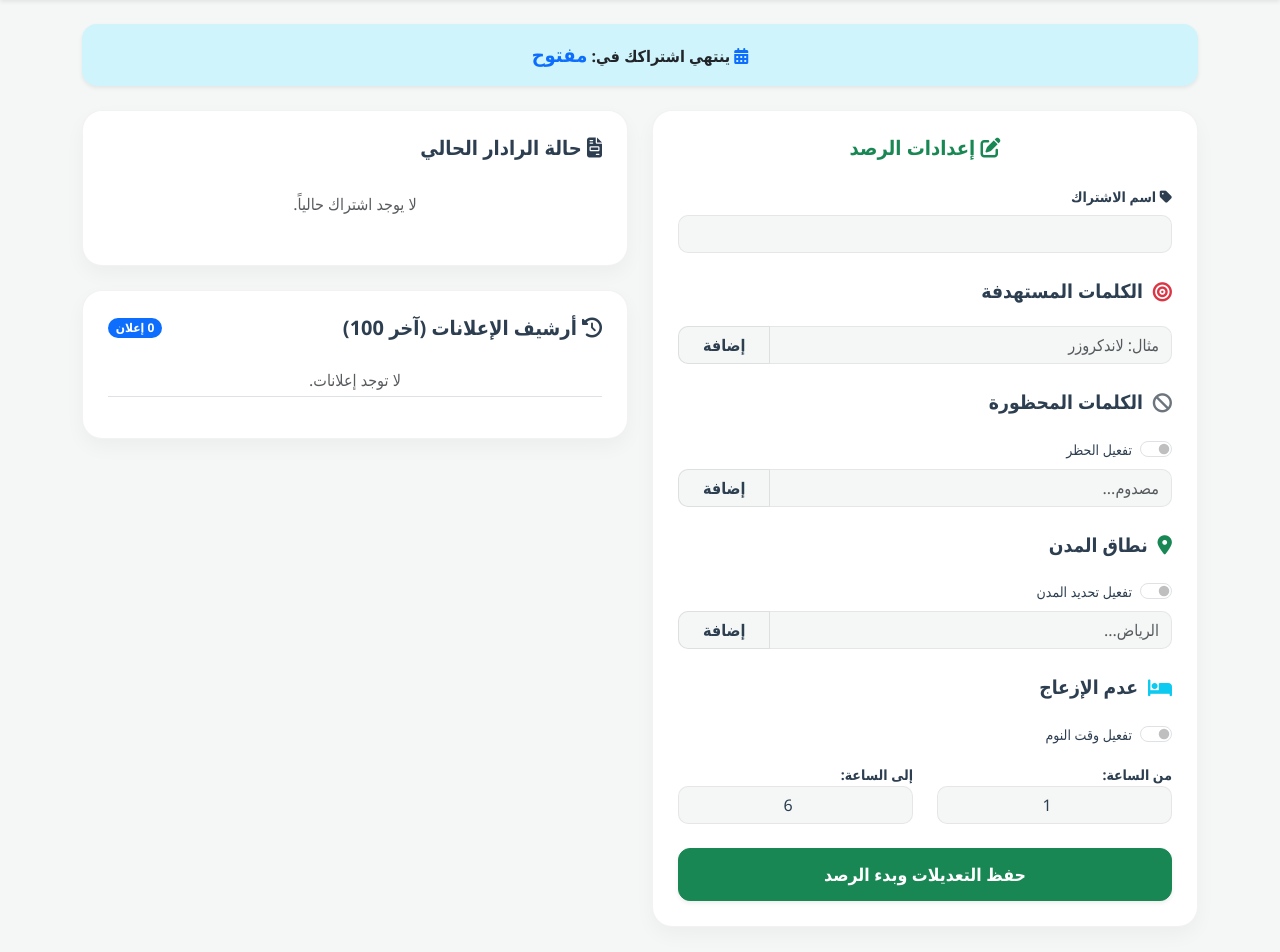
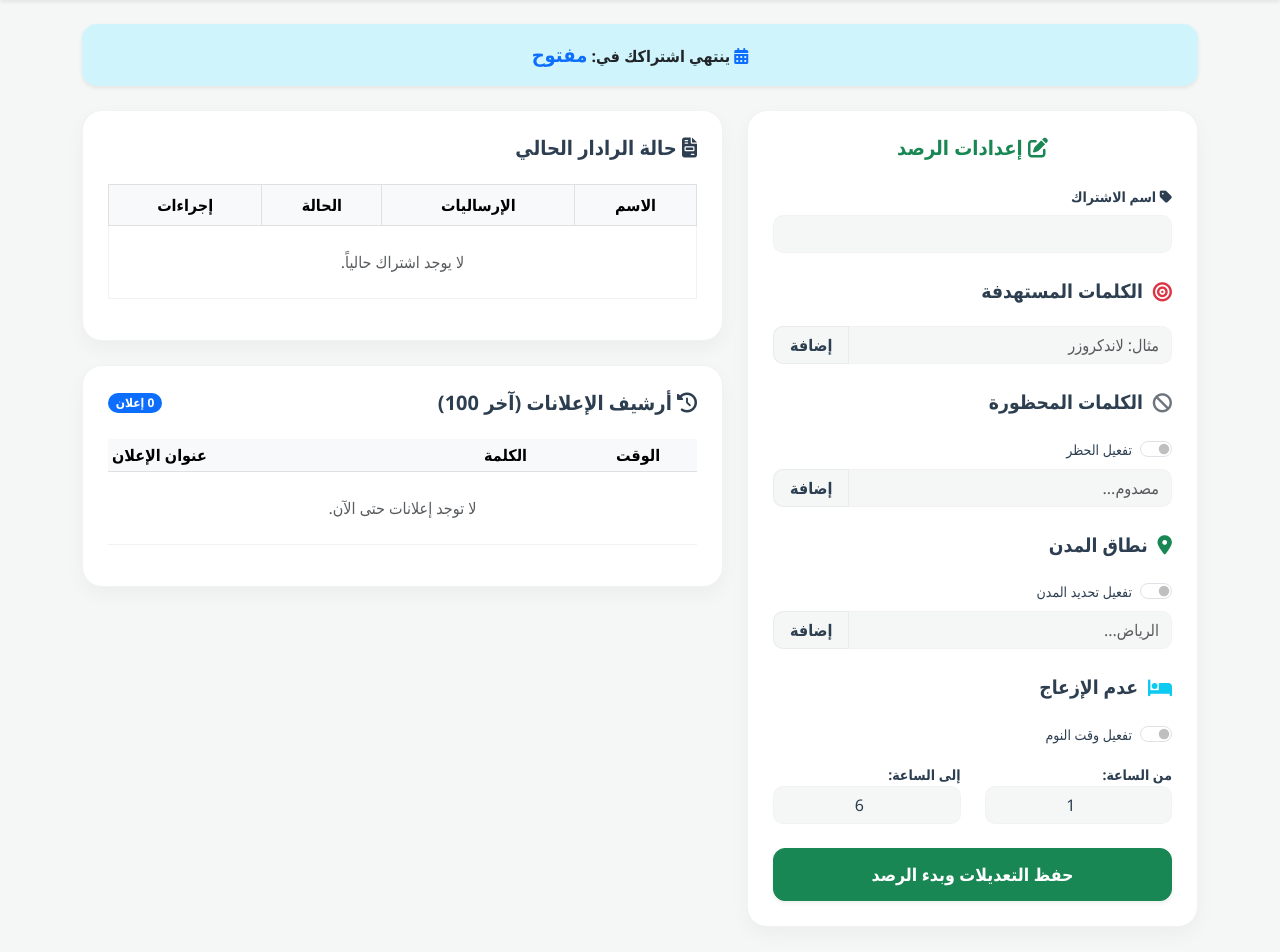
Before and after one commit to turky4500/haraj-saas, a Flask app: page /user_dashboard in a window 1280 px wide. Shown: the part 56-1008 px from the top of the page. Run offline with Flask 3, Linux system fonts and the light colour scheme; the visitor is signed in with stand-in values (Sample User, id 1); data that the repository does not hold is empty.

Commit message:
Update user.html

```diff
--- a/templates/user.html
+++ b/templates/user.html
@@ -7,19 +7,19 @@
     <link href="https://cdn.jsdelivr.net/npm/bootstrap@5.3.0/dist/css/bootstrap.rtl.min.css" rel="stylesheet">
     <link rel="stylesheet" href="https://cdnjs.cloudflare.com/ajax/libs/font-awesome/6.4.0/css/all.min.css">
     <style>
-        :root { --bg-color: #f4f7f6; --text-color: #2c3e50; --card-bg: #ffffff; --nav-bg: #2c3e50; }
-        body.dark-mode { --bg-color: #121212; --text-color: #e0e0e0; --card-bg: #1e1e1e; --nav-bg: #000000; }
+        :root { --bg-color: #f4f7f6; --text-color: #2c3e50; --card-bg: #ffffff; --nav-bg: #2c3e50; --border-color: rgba(128,128,128,0.1); }
+        body.dark-mode { --bg-color: #121212; --text-color: #e0e0e0; --card-bg: #1e1e1e; --nav-bg: #000000; --border-color: rgba(255,255,255,0.1); }
         body { background-color: var(--bg-color); font-family: 'Segoe UI', Tahoma, Geneva, Verdana, sans-serif; color: var(--text-color); transition: 0.3s; }
         .navbar { background-color: var(--nav-bg); }
-        .glass-card { background: var(--card-bg); border-radius: 20px; border: 1px solid rgba(128,128,128,0.1); box-shadow: 0 8px 20px rgba(0,0,0,0.04); margin-bottom: 25px; padding: 25px; }
+        .glass-card { background: var(--card-bg); border-radius: 20px; border: 1px solid var(--border-color); box-shadow: 0 8px 20px rgba(0,0,0,0.04); margin-bottom: 25px; padding: 25px; }
         .section-title { font-size: 1.2rem; font-weight: bold; margin-bottom: 20px; display: flex; align-items: center; gap: 10px; }
-        .form-control { border-radius: 10px; background-color: var(--bg-color); color: var(--text-color); border: 1px solid rgba(128,128,128,0.2); }
+        .form-control { border-radius: 10px; background-color: var(--bg-color); color: var(--text-color); border: 1px solid var(--border-color); }
         .tag-chip { display: inline-flex; align-items: center; background-color: #e1f0fa; color: #0d6efd; padding: 5px 15px; border-radius: 20px; font-size: 0.9rem; margin: 5px 5px 5px 0; font-weight: 500; border: 1px solid #cde4f7; }
         .tag-chip i { margin-right: 8px; cursor: pointer; color: #dc3545; transition: 0.2s; }
-        .btn-add { border-radius: 10px; background-color: var(--bg-color); color: var(--text-color); font-weight: bold; border: 1px solid rgba(128,128,128,0.2); }
+        .btn-add { border-radius: 10px; background-color: var(--bg-color); color: var(--text-color); font-weight: bold; border: 1px solid var(--border-color); }
         .main-btn { border-radius: 12px; font-size: 1.1rem; padding: 12px; }
-        .log-table { max-height: 350px; overflow-y: auto; }
-        table { color: var(--text-color) !important; }
+        .log-table { max-height: 400px; overflow-y: auto; }
+        table { color: var(--text-color) !important; border-color: var(--border-color) !important; }
         .dark-toggle { background: transparent; border: none; color: white; font-size: 1.2rem; cursor: pointer; }
     </style>
 </head>
@@ -61,7 +61,7 @@
         {% endwith %}
 
         <div class="row">
-            <div class="col-md-6">
+            <div class="col-md-5">
                 <div class="glass-card">
                     <h5 class="mb-4 fw-bold text-center text-success"><i class="fas fa-edit"></i> إعدادات الرصد</h5>
                     <fieldset {% if is_expired %}disabled{% endif %}>
@@ -74,7 +74,7 @@
                             <div class="section-title"><i class="fas fa-bullseye text-danger"></i> الكلمات المستهدفة</div>
                             <div class="input-group mb-2">
                                 <input type="text" id="kwInput" class="form-control" placeholder="مثال: لاندكروزر">
-                                <button type="button" class="btn btn-add px-4" onclick="addTag('kwInput', 'kwTags', 'keywordsHidden')">إضافة</button>
+                                <button type="button" class="btn btn-add px-3" onclick="addTag('kwInput', 'kwTags', 'keywordsHidden')">إضافة</button>
                             </div>
                             <div id="kwTags" class="mb-4"></div>
                             <input type="hidden" name="keywords" id="keywordsHidden" required>
@@ -86,7 +86,7 @@
                             </div>
                             <div class="input-group mb-2">
                                 <input type="text" id="excInput" class="form-control" placeholder="مصدوم...">
-                                <button type="button" class="btn btn-add px-4" onclick="addTag('excInput', 'excTags', 'excHidden')">إضافة</button>
+                                <button type="button" class="btn btn-add px-3" onclick="addTag('excInput', 'excTags', 'excHidden')">إضافة</button>
                             </div>
                             <div id="excTags" class="mb-4"></div>
                             <input type="hidden" name="excluded_words" id="excHidden">
@@ -98,7 +98,7 @@
                             </div>
                             <div class="input-group mb-2">
                                 <input type="text" id="cityInput" class="form-control" placeholder="الرياض...">
-                                <button type="button" class="btn btn-add px-4" onclick="addTag('cityInput', 'cityTags', 'cityHidden')">إضافة</button>
+                                <button type="button" class="btn btn-add px-3" onclick="addTag('cityInput', 'cityTags', 'cityHidden')">إضافة</button>
                             </div>
                             <div id="cityTags" class="mb-4"></div>
                             <input type="hidden" name="cities" id="cityHidden">
@@ -125,16 +125,24 @@
                 </div>
             </div>
 
-            <div class="col-md-6">
+            <div class="col-md-7">
                 <div class="glass-card mb-4">
                     <h5 class="mb-4 fw-bold"><i class="fas fa-file-invoice"></i> حالة الرادار الحالي</h5>
                     <div class="table-responsive">
-                        <table class="table align-middle text-center table-borderless">
+                        <table class="table align-middle text-center table-bordered">
+                            <thead class="table-light">
+                                <tr>
+                                    <th>الاسم</th>
+                                    <th>الإرساليات</th>
+                                    <th>الحالة</th>
+                                    <th>إجراءات</th>
+                                </tr>
+                            </thead>
                             <tbody>
                                 {% if sub %}
-                                <tr class="border-bottom">
+                                <tr>
                                     <td class="fw-bold text-primary">{{ sub.name }}</td>
-                                    <td><span class="badge bg-dark px-3">{{ sub.sent_count }}</span></td>
+                                    <td><span class="badge bg-dark px-3 fs-6">{{ sub.sent_count }}</span></td>
                                     <td>
                                         {% if sub.status == 'active' %}
                                             <span class="badge bg-success px-3">نشط</span>
@@ -144,15 +152,15 @@
                                     </td>
                                     <td>
                                         {% if not is_expired %}
-                                            <a href="/toggle_sub/{{ sub.id }}" class="btn btn-sm {% if sub.status == 'active' %}btn-warning{% else %}btn-success{% endif %}">
-                                                {% if sub.status == 'active' %}<i class="fas fa-pause"></i>{% else %}<i class="fas fa-play"></i>{% endif %}
+                                            <a href="/toggle_sub/{{ sub.id }}" class="btn btn-sm {% if sub.status == 'active' %}btn-warning{% else %}btn-success{% endif %} fw-bold">
+                                                {% if sub.status == 'active' %}<i class="fas fa-pause"></i> إيقاف{% else %}<i class="fas fa-play"></i> استئناف{% endif %}
                                             </a>
                                         {% endif %}
                                         <a href="/delete_sub/{{ sub.id }}" class="btn btn-sm btn-outline-danger" onclick="return confirm('حذف نهائياً؟')"><i class="fas fa-trash"></i></a>
                                     </td>
                                 </tr>
                                 {% else %}
-                                <tr><td colspan="4" class="text-muted">لا يوجد اشتراك حالياً.</td></tr>
+                                <tr><td colspan="4" class="text-muted py-4">لا يوجد اشتراك حالياً.</td></tr>
                                 {% endif %}
                             </tbody>
                         </table>
@@ -165,16 +173,23 @@
                         <span class="badge bg-primary rounded-pill">{{ sub.sent_count if sub else 0 }} إعلان</span>
                     </div>
                     <div class="table-responsive">
-                        <table class="table table-sm table-hover align-middle">
+                        <table class="table table-sm table-hover align-middle text-center">
+                            <thead class="table-light">
+                                <tr>
+                                    <th style="width: 20%;">الوقت</th>
+                                    <th style="width: 25%;">الكلمة</th>
+                                    <th class="text-end">عنوان الإعلان</th>
+                                </tr>
+                            </thead>
                             <tbody>
                                 {% for log in logs %}
                                 <tr>
-                                    <td style="width: 25%;"><span class="badge bg-light text-primary border rounded-pill">{{ log.keyword_matched }}</span></td>
-                                    <td><a href="{{ log.url }}" target="_blank" class="text-decoration-none text-info fw-bold">{{ log.title[:40] }}...</a></td>
-                                    <td class="small text-end" dir="ltr" style="width: 20%;">{{ log.timestamp.strftime('%H:%M | %m-%d') }}</td>
+                                    <td class="small text-muted" dir="ltr">{{ log.timestamp.strftime('%H:%M | %m-%d') }}</td>
+                                    <td><span class="badge bg-light text-primary border rounded-pill">{{ log.keyword_matched }}</span></td>
+                                    <td class="text-end"><a href="{{ log.url }}" target="_blank" class="text-decoration-none fw-bold" style="color: #3498db;">{{ log.title }}</a></td>
                                 </tr>
                                 {% else %}
-                                <tr><td colspan="3" class="text-center text-muted">لا توجد إعلانات.</td></tr>
+                                <tr><td colspan="3" class="text-center text-muted py-4">لا توجد إعلانات حتى الآن.</td></tr>
                                 {% endfor %}
                             </tbody>
                         </table>
```
